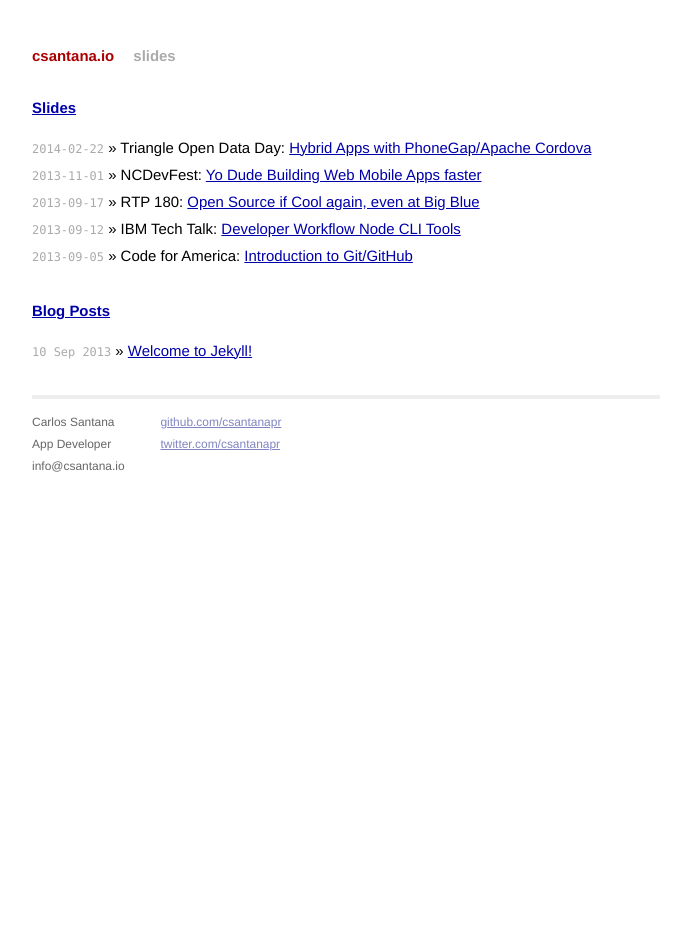
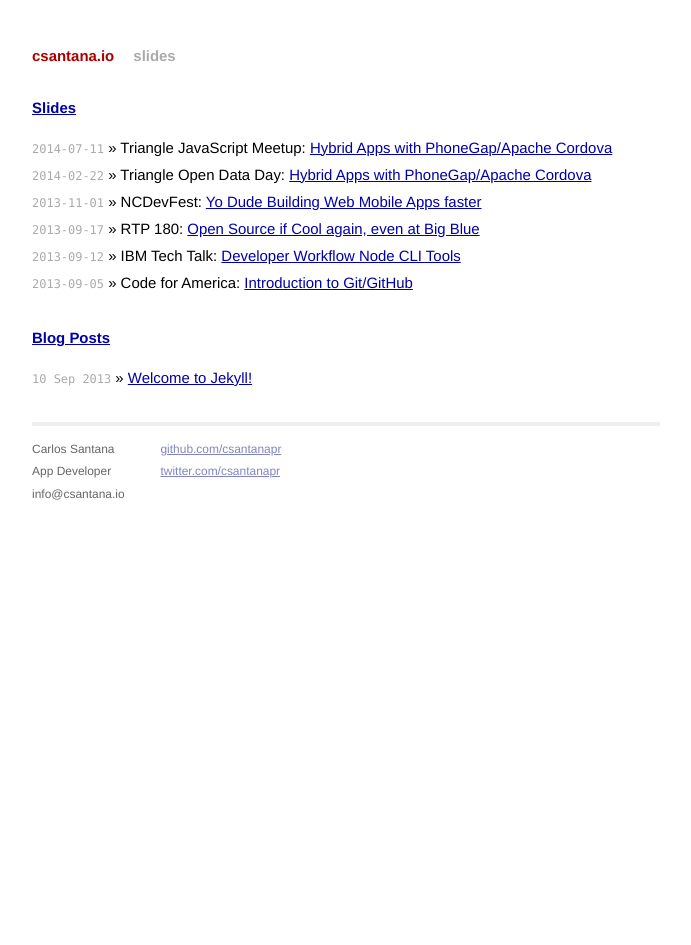
Before and after one commit to csantanapr/csantanapr.github.io, a Jekyll site: the page built from index.html, in a window 1280 px wide. Shown: the whole page, without its empty margins (294-985 px from the left). Built offline with Jekyll 4.4.1, drawn with Linux system fonts in a browser that asks for light colours; Markdown is read by kramdown in place of the engine named in the settings.

Commit message:
updated index

```diff
--- a/index.html
+++ b/index.html
@@ -8,6 +8,9 @@ title: csantana.io
   <section>
     <h1><a href="/slides/">Slides</a></h1>
     <ul class="posts">
+
+      <li><span>2014-07-11</span> &raquo; Triangle JavaScript Meetup: <a href="/slides/index-jsmeetup-07-11-2014.html">
+      Hybrid Apps with PhoneGap/Apache Cordova</a></li>
 
       <li><span>2014-02-22</span> &raquo; Triangle Open Data Day: <a href="/slides/index-triangle-open-data-day-2014.html">
       Hybrid Apps with PhoneGap/Apache Cordova</a></li>
```
